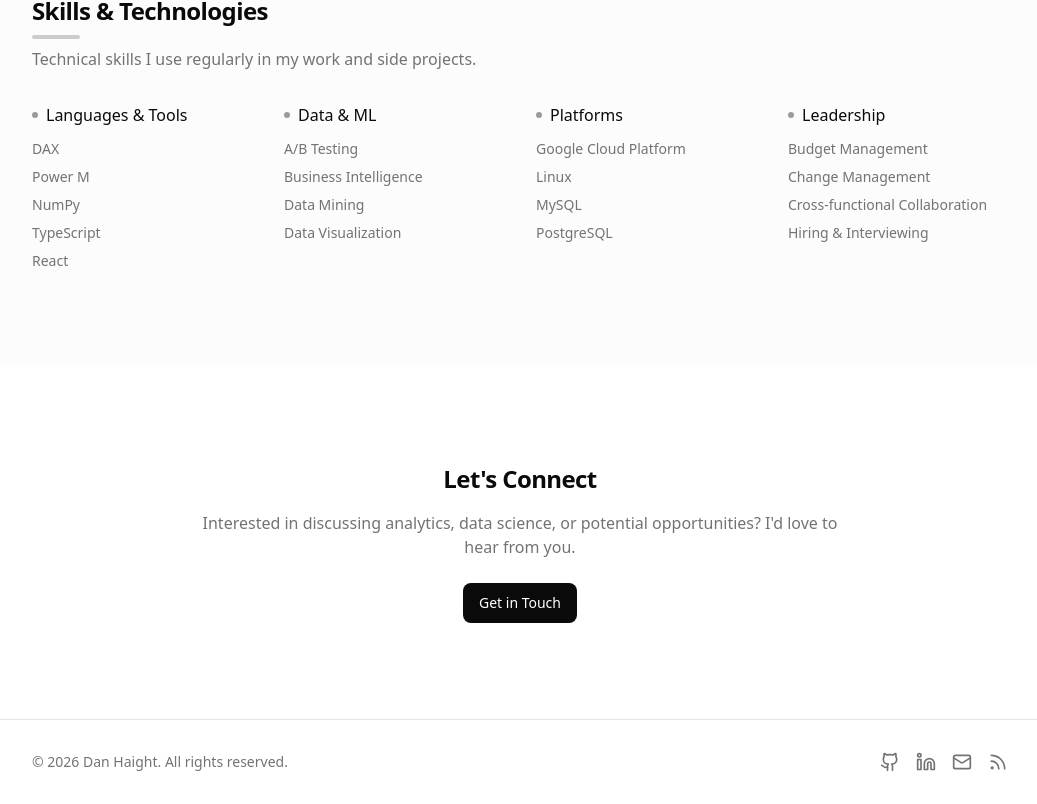
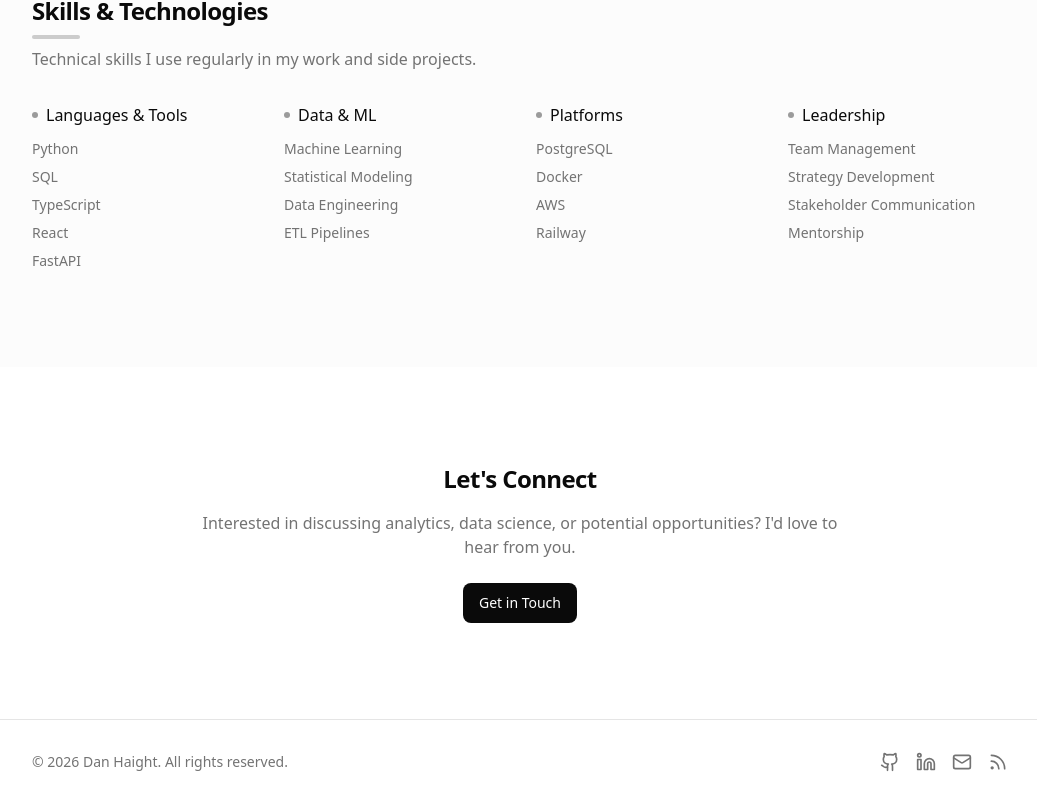
Before and after one commit to haighd/portfolio, a Next.js app: page /about in a window 1280 px wide. Shown: the part 1005-1809 px from the top of the page, without its empty margins (120-1157 px from the left). Built offline with nearby package versions, Linux system fonts and the light colour scheme; no server answers.

Commit message:
fix: use curated skills list for about page summary
Replace algorithmic derivation with explicit curated list to preserve
the original about page skills display. The previous approach
unintentionally changed which skills were shown.

Addresses reviewer feedback from Gemini and Copilot.

```diff
--- a/src/data/skills.ts
+++ b/src/data/skills.ts
@@ -192,34 +192,23 @@ export const certifications: Certification[] = [
 ];
 
 // Helper to get a simplified skills summary for the about page
-// Returns top skills from key categories
+// This is a curated list that was previously on the about page.
+// Kept explicit here for clarity and to avoid complex derivation logic.
 export function getSkillsSummary(): Record<string, string[]> {
-  const findCategory = (name: string) =>
-    skillCategories.find((c) => c.name === name);
-
-  const getTopSkills = (category: SkillCategory | undefined, count: number) =>
-    category
-      ? sortSkills(category.skills)
-          .slice(0, count)
-          .map((s) => s.name)
-      : [];
-
-  const languages = findCategory("Languages");
-  const frameworks = findCategory("Frameworks & Libraries");
-  const dataScience = findCategory("Data Science & Analytics");
-  const platforms = findCategory("Platforms & Infrastructure");
-  const leadership = findCategory("Leadership & Operations");
-
   return {
-    "Languages & Tools": [
-      ...getTopSkills(languages, 2),
-      ...getTopSkills(frameworks, 2).slice(0, 1),
-      "TypeScript",
-      "React",
-      "FastAPI",
-    ].slice(0, 5),
-    "Data & ML": getTopSkills(dataScience, 4),
-    Platforms: getTopSkills(platforms, 4),
-    Leadership: getTopSkills(leadership, 4),
+    "Languages & Tools": ["Python", "SQL", "TypeScript", "React", "FastAPI"],
+    "Data & ML": [
+      "Machine Learning",
+      "Statistical Modeling",
+      "Data Engineering",
+      "ETL Pipelines",
+    ],
+    Platforms: ["PostgreSQL", "Docker", "AWS", "Railway"],
+    Leadership: [
+      "Team Management",
+      "Strategy Development",
+      "Stakeholder Communication",
+      "Mentorship",
+    ],
   };
 }
```
